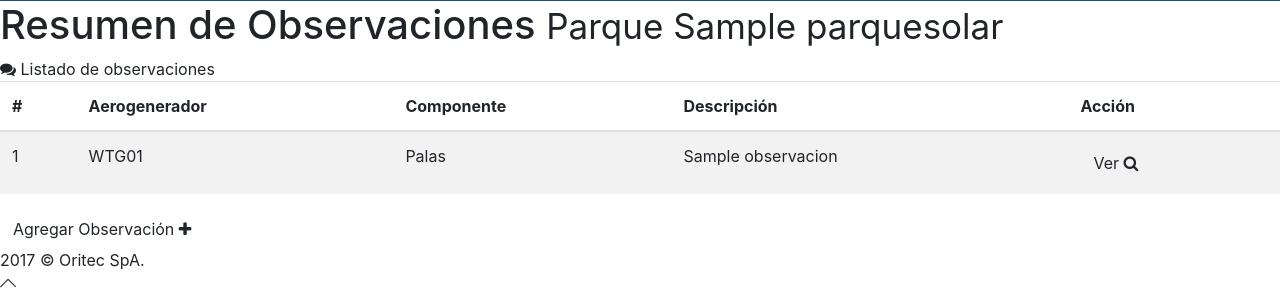
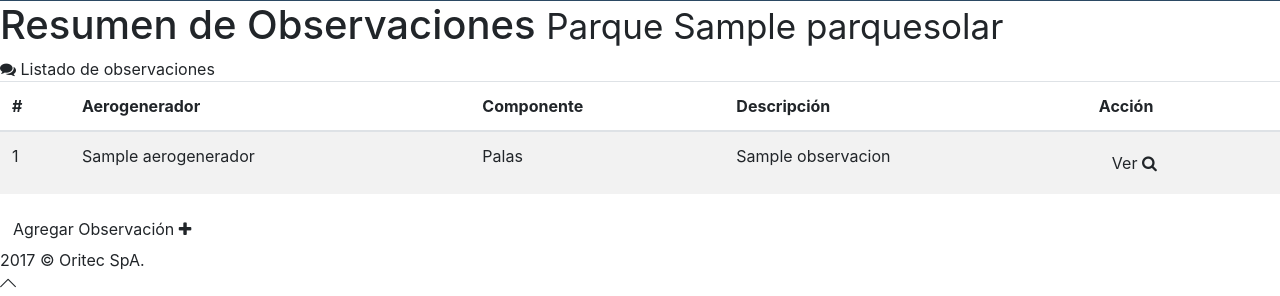
Before and after one commit to oritec/ControlObras, a Django app: a page that uses vista/templates/sidebar.html in a window 1280 px wide. Shown: the part 585-881 px from the top of the page. Run offline with Django 3.2, Linux system fonts and the light colour scheme; a user stored in the database is signed in; data comes from the database, SQL or seed files in the repository; tables that the repository leaves empty hold one stand-in row (values such as "Sample post"); parts of the project's set-up code (start-up, migrations or seed data) failed here and were passed over; some libraries are stand-ins or nearby versions.

Commit message:
ADD: Nombre de Aerogeneradores, parte 2

```diff
--- a/ncr/models.py
+++ b/ncr/models.py
@@ -4,6 +4,7 @@ from __future__ import unicode_literals
 from django.db import models
 from django.utils.encoding import python_2_unicode_compatible
 from django.contrib.auth.models import User
+from vista.models import Aerogenerador
 from django.template import defaultfilters
 #from vista.models import ParqueSolar
 import logging
@@ -142,7 +143,7 @@ class Fotos(models.Model):
 class Observacion(models.Model):
     parque = models.ForeignKey('vista.ParqueSolar', on_delete=models.CASCADE)
     nombre = models.CharField(max_length=100, unique=True)
-    aerogenerador = models.IntegerField()
+    aerogenerador = models.ForeignKey('vista.Aerogenerador', on_delete=models.SET_NULL,null=True)
     fecha_observacion = models.DateField(blank=False,null=False)
     componente = models.ForeignKey('Componente', on_delete=models.SET_NULL, null=True)
     sub_componente = models.ForeignKey('Subcomponente', on_delete=models.SET_NULL, null=True)
--- a/ncr/templates/ncr/agregarObservacion.html
+++ b/ncr/templates/ncr/agregarObservacion.html
@@ -42,7 +42,7 @@
                                 <label class="control-label col-md-3">{{ observacionForm.aerogenerador.label }}</label>
                                 <div class="col-md-9" style="padding-top:20px">
                                     {% if request.GET.aerogenerador %}
-                                    WTG{{ observacionForm.aerogenerador.value|stringformat:"02d" }}
+                                        {{ aerogeneradores|filter_ag_id:observacionForm.aerogenerador.value }}
                                     {% else %}
                                         {{ observacionForm.aerogenerador }}
                                     {% endif %}
--- a/ncr/templates/ncr/resumen.html
+++ b/ncr/templates/ncr/resumen.html
@@ -35,7 +35,7 @@
                                         <th> # </th>
                                         {% if table_show_ag %} <th> Aerogenerador</th>{% endif %}
                                         <th> Componente </th>
-                                        <th> Descripción </th>
+                                        <th> Descripci&oacute;n </th>
                                         <th> Acci&oacute;n </th>
                                     </tr>
                                 </thead>
@@ -43,7 +43,7 @@
                                 {% for observacion in observaciones %}
                                     <tr>
                                         <td> {{ forloop.counter }}</td>
-                                        {% if table_show_ag %} <td> WTG{{ observacion.aerogenerador|stringformat:"02d" }}</td>{% endif %}
+                                        {% if table_show_ag %} <td> {{ observacion.aerogenerador.nombre }}</td>{% endif %}
                                         <td> {{ observacion.componente.nombre }} </td>
                                         <td> {{ observacion.nombre }} </td>
                                         <td>
--- a/ncr/views.py
+++ b/ncr/views.py
@@ -58,14 +58,15 @@ def observaciones_resumen(request,slug):
 def observaciones(request,slug,ag_id):
     parque = get_object_or_404(ParqueSolar, slug=slug)
     aerogeneradores = Aerogenerador.objects.filter(parque=parque)
+    aerogenerador = get_object_or_404(Aerogenerador,parque=parque,idx=ag_id)
     contenido=ContenidoContainer()
     contenido.user=request.user
-    contenido.titulo=u'NCR Aerogenerador WTG'+str(ag_id).zfill(2)
+    contenido.titulo=u'NCR Aerogenerador '+ aerogenerador.nombre
     contenido.subtitulo='Parque '+ parque.nombre
     contenido.menu = ['menu-ncr', 'menu2-observaciones-'+str(ag_id)]
     url_append='?aerogenerador='+str(ag_id)
 
-    observaciones = Observacion.objects.filter(aerogenerador__exact=ag_id, parque= parque)
+    observaciones = Observacion.objects.filter(aerogenerador__idx__exact=ag_id, parque= parque)
     return render(request, 'ncr/resumen.html',
         {'cont': contenido,
          'parque': parque,
@@ -98,7 +99,7 @@ def add_observacion(request,slug):
         observacionForm = ObservacionForm(request.POST,initial={"parque":parque})
         revisionForm = RevisionForm(request.POST)
         if observacionForm.is_valid() and revisionForm.is_valid():
-            logger.debug('Formularios válidos.')
+            #logger.debug('Formularios válidos.')
             observacion = observacionForm.save(commit=False)
             observacion.created_by = request.user
             observacion.save()
@@ -113,7 +114,8 @@ def add_observacion(request,slug):
 
     if observacionForm is None:
         if 'aerogenerador' in request.GET:
-            observacionForm = ObservacionForm(initial={"parque":parque,"aerogenerador":int(request.GET['aerogenerador'])})
+            ag = get_object_or_404(Aerogenerador, idx=int(request.GET['aerogenerador']), parque=parque)
+            observacionForm = ObservacionForm(initial={"parque":parque,"aerogenerador":ag.id})
         else:
             observacionForm = ObservacionForm(initial={"parque": parque})
         revisionForm = RevisionForm()
@@ -137,7 +139,7 @@ def show_observacion(request,slug,observacion_id):
     contenido.user=request.user
     contenido.titulo=u'Observación '
     contenido.subtitulo=parque.nombre
-    contenido.menu = ['menu-ncr', 'menu2-observaciones-'+str(observacion.aerogenerador)]
+    contenido.menu = ['menu-ncr', 'menu2-observaciones-'+str(observacion.aerogenerador.idx)]
     main_fotos = {}
     fotos = {}
     for r in observacion.revision_set.all():
@@ -268,7 +270,7 @@ def add_revision(request,slug,observacion_id):
     contenido.titulo=u'Agregar Revisión'
     contenido.subtitulo=parque.nombre
     observacion = get_object_or_404(Observacion, id=observacion_id)
-    contenido.menu = ['menu-ncr', 'menu2-observaciones-' + str(observacion.aerogenerador)]
+    contenido.menu = ['menu-ncr', 'menu2-observaciones-' + str(observacion.aerogenerador.idx)]
 
     revisionForm = None
 
--- a/vista/templates/sidebar.html
+++ b/vista/templates/sidebar.html
@@ -96,11 +96,11 @@
 								<span class="title">Punchlist</span>
 							</a>
 						</li>
-                    {% for wtg in 0|get_range:parque.no_aerogeneradores %}
-						<li class="nav-item " id="menu2-observaciones-{{ wtg|add:"1" }}">
-							<a href="{% url 'ncr:observaciones' parque.slug wtg|add:"1" %}" class="nav-link ">
+                    {% for wtg in aerogeneradores %}
+						<li class="nav-item " id="menu2-observaciones-{{ wtg.idx }}">
+							<a href="{% url 'ncr:observaciones' parque.slug wtg.idx %}" class="nav-link ">
 								<i class="fa fa-caret-right"></i>
-								<span class="title">WTG{{ wtg|add:"1"|stringformat:"02d" }}</span>
+								<span class="title">{{ wtg.nombre }}</span>
 							</a>
 						</li>
                     {% endfor %}
--- a/vista/templatetags/customtags.py
+++ b/vista/templatetags/customtags.py
@@ -163,3 +163,19 @@ def multiply(value, arg):
 @register.filter
 def divide(value, arg):
     return value/arg
+
+@register.filter()
+def filter_ag_id(value,arg):
+    f=value.filter(id=int(arg))
+    if f.count() > 0:
+        return f[0].nombre
+    else:
+        return ''
+
+@register.filter()
+def filter_ag_idx(value,arg):
+    f=value.filter(idx=int(arg))
+    if f.count() > 0:
+        return f[0].nombre
+    else:
+        return ''
```
Also changed, not shown: ncr/forms.py (+7 -8 lines).
